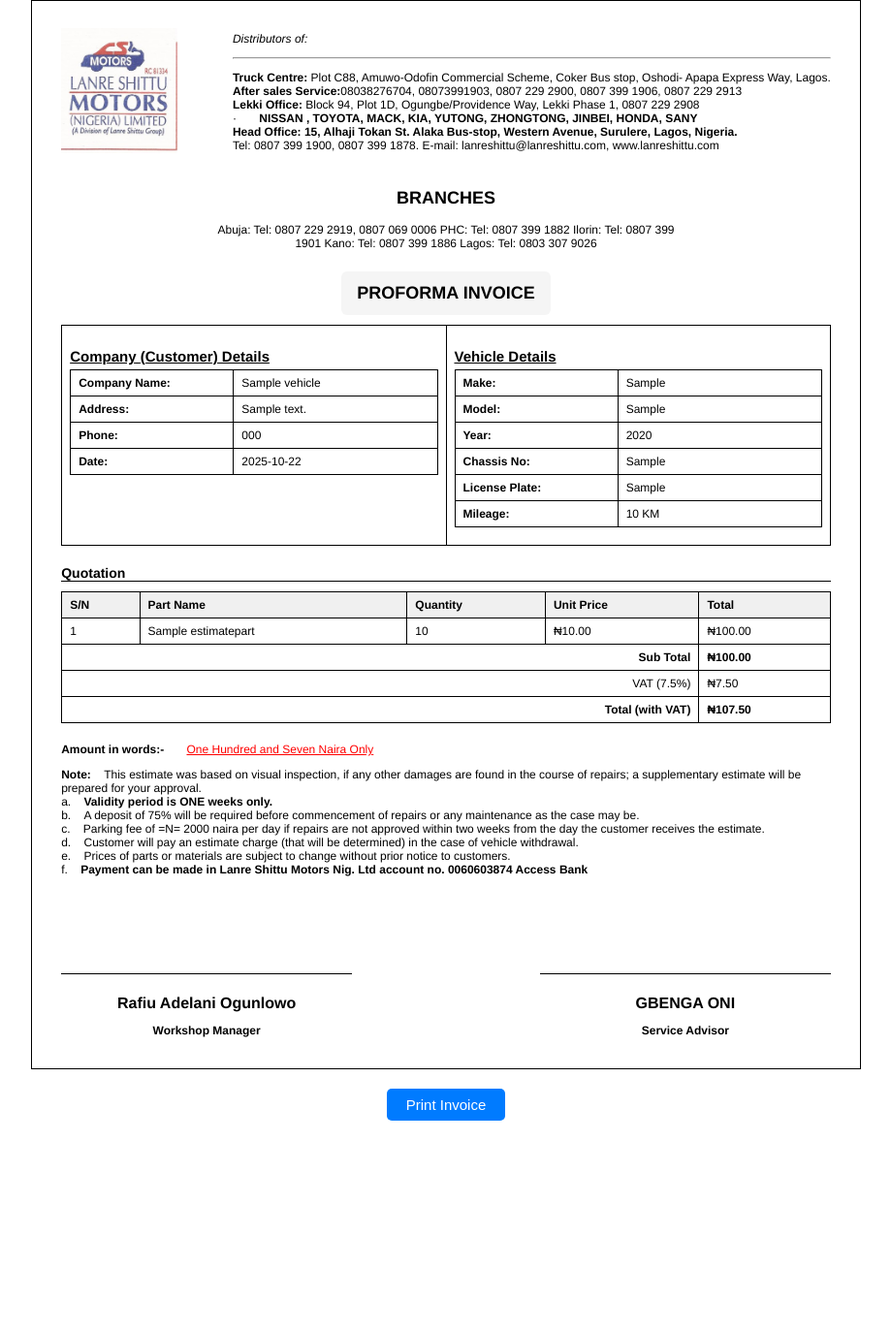
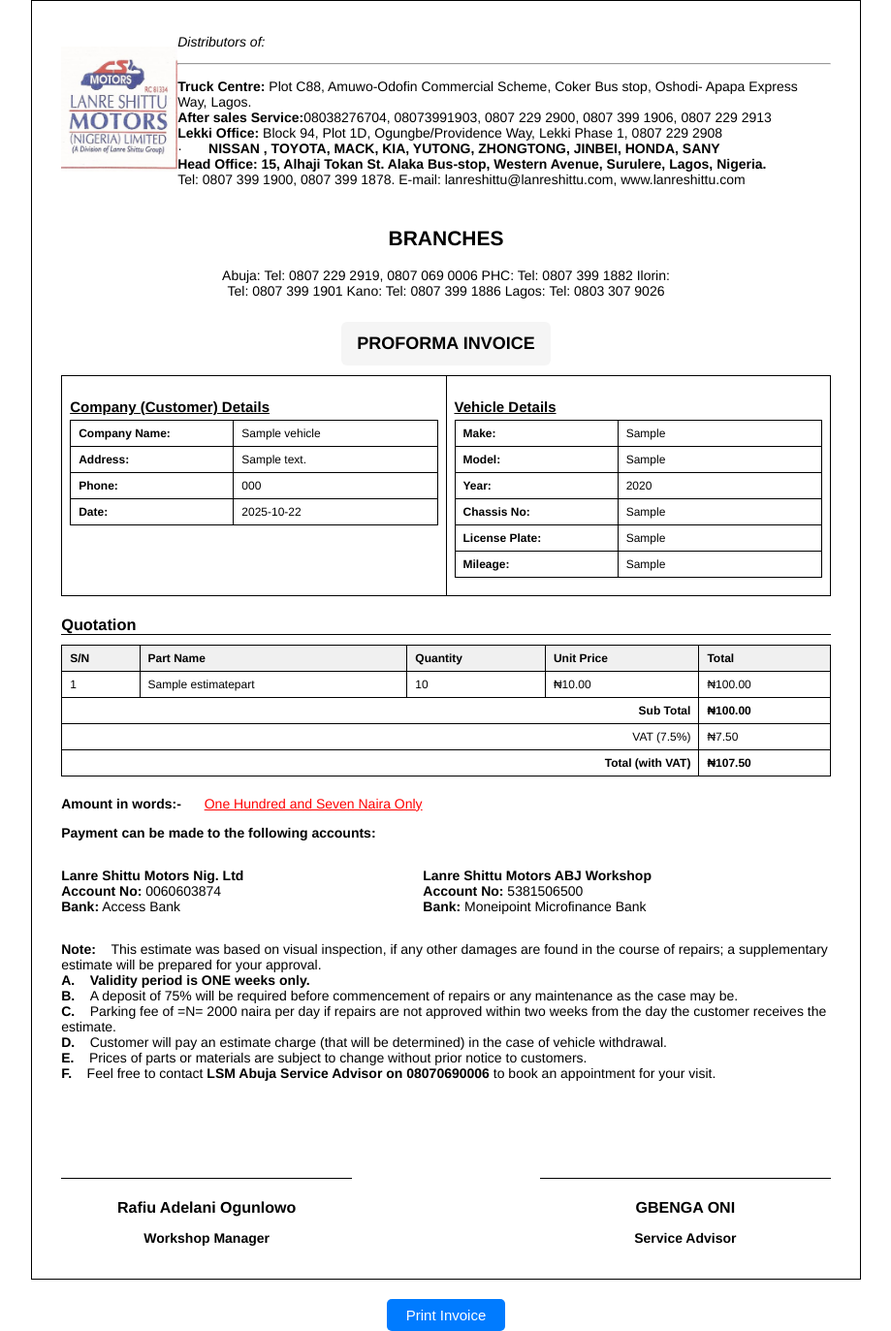
Before and after one commit to boithompson/lsm_portal, a Django app: page /dashboard/vehicle/1/internal_estimate/print/ in a window 1280 px wide. Shown: the whole page at 97% size, without its empty margins (180-1099 px from the left). Before the commit the page ends 1156 px from the top, so only its background shows below. Run offline with Django 5.2, Linux system fonts and the light colour scheme; a user stored in the database is signed in; tables that the repository leaves empty hold one stand-in row (values such as "Sample post").

Commit message:
edited the vehicle delete function & invoice update

```diff
--- a/templates/workshop/proforma_invoice.html
+++ b/templates/workshop/proforma_invoice.html
@@ -18,11 +18,11 @@
             color: #000;
             margin: 0;
             padding: 0;
-            font-size: 12px; /* Set base font size for body */
+            font-size: 14px; /* Set base font size for body */
         }
 
         p {
-            font-size: 12px;
+            font-size: 14px;
         }
 
         .invoice-wrapper {
@@ -47,7 +47,7 @@
         }
 
         .invoice-header h2 {
-            font-size: 20px;
+            font-size: 18px;
             text-transform: uppercase;
             text-align: right;
         }
@@ -220,7 +220,7 @@
                                 <tr><td>Year:</td><td>{{ vehicle.year }}</td></tr>
                                 <tr><td>Chassis No:</td><td>{{ vehicle.chasis_no }}</td></tr>
                                 <tr><td>License Plate:</td><td>{{ vehicle.licence_plate }}</td></tr>
-                                <tr><td>Mileage:</td><td>{{ vehicle.mileage }} KM</td></tr>
+                                <tr><td>Mileage:</td><td>{{ vehicle.mileage }}</td></tr>
                             </table>
                         </div>
                     </td>
@@ -278,21 +278,41 @@
                 {{ internal_estimate.grand_total|num_to_words }}
             {% endif %} Naira Only</span>
         </p>
+        <p><b>Payment can be made to the following accounts:</b>
+        <div style="display: flex; flex-direction: row; justify-content:left; margin: 10px 0;">
+            <div style="flex:auto;">
+                <p><b>Lanre Shittu Motors Nig. Ltd</b>
+                    <br/>
+                    <b>Account No:</b> 0060603874
+                    <br/>
+                    <b>Bank:</b> Access Bank
+                </p>
+            </div>
+            <div style="flex:auto">
+                <p><b>Lanre Shittu Motors ABJ Workshop</b>
+                    <br/>
+                    <b>Account No:</b> 5381506500
+                    <br/>
+                    <b>Bank:</b> Moneipoint Microfinance Bank
+                </p>
+            </div>
+        </div>
+
         <p>
             <b>Note:</b>&nbsp;&nbsp;&nbsp;&nbsp;This estimate was based on visual inspection, if any other damages are found in the course of repairs; a supplementary estimate will be prepared for your approval.
             <br/>
-            a.&nbsp;&nbsp;&nbsp;&nbsp;<b>Validity period is ONE weeks only.</b>
+           <b>A.</b>&nbsp;&nbsp;&nbsp;&nbsp;<b>Validity period is ONE weeks only.</b>
             <br/>
-            b.&nbsp;&nbsp;&nbsp;&nbsp;A deposit of 75% will be required before commencement of repairs or any maintenance as the case may be.
+            <b>B.</b>&nbsp;&nbsp;&nbsp;&nbsp;A deposit of 75% will be required before commencement of repairs or any maintenance as the case may be.
             <br/>
-            c.&nbsp;&nbsp;&nbsp;&nbsp;Parking fee of =N= 2000 naira per day if repairs are not approved within two weeks from the day the customer receives the estimate.
+            <b>C.</b>&nbsp;&nbsp;&nbsp;&nbsp;Parking fee of =N= 2000 naira per day if repairs are not approved within two weeks from the day the customer receives the estimate.
             <br/>
-            d.&nbsp;&nbsp;&nbsp;&nbsp;Customer will pay an estimate charge (that will be determined) in the case of vehicle withdrawal.
+            <b>D.</b>&nbsp;&nbsp;&nbsp;&nbsp;Customer will pay an estimate charge (that will be determined) in the case of vehicle withdrawal.
             <br/>
-            e.&nbsp;&nbsp;&nbsp;&nbsp;Prices of parts or materials are subject to change without prior notice to customers.
+            <b>E.</b>&nbsp;&nbsp;&nbsp;&nbsp;Prices of parts or materials are subject to change without prior notice to customers.
             <br/>
-            f.&nbsp;&nbsp;&nbsp;&nbsp;<b>Payment can be made in Lanre Shittu Motors Nig. Ltd account no. 0060603874 Access Bank</b>
-		</p>
+            <b>F.</b>&nbsp;&nbsp;&nbsp;&nbsp;Feel free to contact <b>LSM Abuja Service Advisor on 08070690006</b> to book an appointment for your visit.
+        </p>
         <div style="margin-top: 100px; display: flex; justify-content: space-between;">
             <div style="width: 300px; text-align: center; border-top: 1px solid #000; padding-top: 5px;">
             <p style="font-size: 16px; font-weight: 700; margin-bottom: 5px;">Rafiu Adelani Ogunlowo</p>
--- a/workshop/forms.py
+++ b/workshop/forms.py
@@ -32,7 +32,7 @@
             "date_of_first_registration": forms.DateInput(
                 attrs={"class": "form-control", "type": "date"}
             ),
-            "mileage": forms.NumberInput(attrs={"class": "form-control"}),
+            "mileage": forms.TextInput(attrs={"class": "form-control"}),
             "complaint": forms.Textarea(attrs={"class": "form-control"}),
         }
 
--- a/workshop/models.py
+++ b/workshop/models.py
@@ -26,7 +26,7 @@
     chasis_no = models.CharField(max_length=100)
     licence_plate = models.CharField(max_length=20)
     date_of_first_registration = models.DateField()
-    mileage = models.PositiveIntegerField()
+    mileage = models.CharField(max_length=50, blank=True, null=True)
     complaint = models.TextField()
     status = models.CharField(max_length=20, choices=STATUS_CHOICES, default="pending")
 
@@ -71,11 +71,6 @@
     vat_amount = models.DecimalField(max_digits=10, decimal_places=2, default=Decimal('0.00')) # New field
     total_with_vat = models.DecimalField(max_digits=10, decimal_places=2, default=Decimal('0.00')) # New field
 
-    def __init__(self, *args, **kwargs):
-        super().__init__(*args, **kwargs)
-        self._original_vat_amount = self.vat_amount
-        self._original_total_with_vat = self.total_with_vat
-
     def __str__(self):
         return f"Internal Estimate for {self.vehicle}"
 
@@ -91,9 +86,6 @@
     def save(self, *args, **kwargs):
         # Only call super().save() here. VAT calculation will be handled by signals.
         super().save(*args, **kwargs)
-        # Update original values after saving for signal comparison
-        self._original_vat_amount = self.vat_amount
-        self._original_total_with_vat = self.total_with_vat
 
 
 class EstimatePart(models.Model):
--- a/workshop/signals.py
+++ b/workshop/signals.py
@@ -6,31 +6,34 @@
 @receiver(post_save, sender=InternalEstimate)
 @receiver(post_delete, sender=EstimatePart)
 def update_internal_estimate_totals(sender, instance, **kwargs):
+    # Avoid recursion if this save is already triggered by the signal itself
+    if kwargs.get('raw'): # raw=True for initial data loading, don't run signals
+        return
+
     if isinstance(instance, EstimatePart):
         internal_estimate = instance.estimate
     else: # instance is InternalEstimate
         internal_estimate = instance
 
-    # Disconnect the signal to prevent recursion
-    post_save.disconnect(update_internal_estimate_totals, sender=InternalEstimate)
-    post_delete.disconnect(update_internal_estimate_totals, sender=EstimatePart)
+    # Ensure internal_estimate still exists before proceeding
+    # This check is crucial for post_delete of EstimatePart, where InternalEstimate might be gone
+    if not InternalEstimate.objects.filter(pk=internal_estimate.pk).exists():
+        return
 
-    try:
-        # Recalculate grand_total
-        current_grand_total = internal_estimate.grand_total
+    # Recalculate grand_total
+    current_grand_total = internal_estimate.grand_total
 
-        if internal_estimate.apply_vat:
-            internal_estimate.vat_amount = current_grand_total * Decimal('0.075') # 7.5% VAT
-            internal_estimate.total_with_vat = current_grand_total + internal_estimate.vat_amount
-        else:
-            internal_estimate.vat_amount = Decimal('0.00')
-            internal_estimate.total_with_vat = current_grand_total
+    if internal_estimate.apply_vat:
+        internal_estimate.vat_amount = current_grand_total * Decimal('0.075') # 7.5% VAT
+        internal_estimate.total_with_vat = current_grand_total + internal_estimate.vat_amount
+    else:
+        internal_estimate.vat_amount = Decimal('0.00')
+        internal_estimate.total_with_vat = current_grand_total
 
-        # Save if the values have actually changed
-        # We don't need to compare with _original_vat_amount here because we've disconnected the signal
-        # and this save won't trigger it again.
+    # Only save if the calculated values are different from the current values
+    # This prevents unnecessary saves and potential recursion
+    if (internal_estimate.vat_amount != InternalEstimate.objects.get(pk=internal_estimate.pk).vat_amount or
+        internal_estimate.total_with_vat != InternalEstimate.objects.get(pk=internal_estimate.pk).total_with_vat):
+
+        # Use update_fields to prevent re-triggering post_save for the entire instance
         internal_estimate.save(update_fields=['vat_amount', 'total_with_vat'])
-    finally:
-        # Reconnect the signal
-        post_save.connect(update_internal_estimate_totals, sender=InternalEstimate)
-        post_delete.connect(update_internal_estimate_totals, sender=EstimatePart)
```
Also changed, not shown: home/views.py (+55 -38 lines), templates/home/workshop.html (+7 -4 lines).
